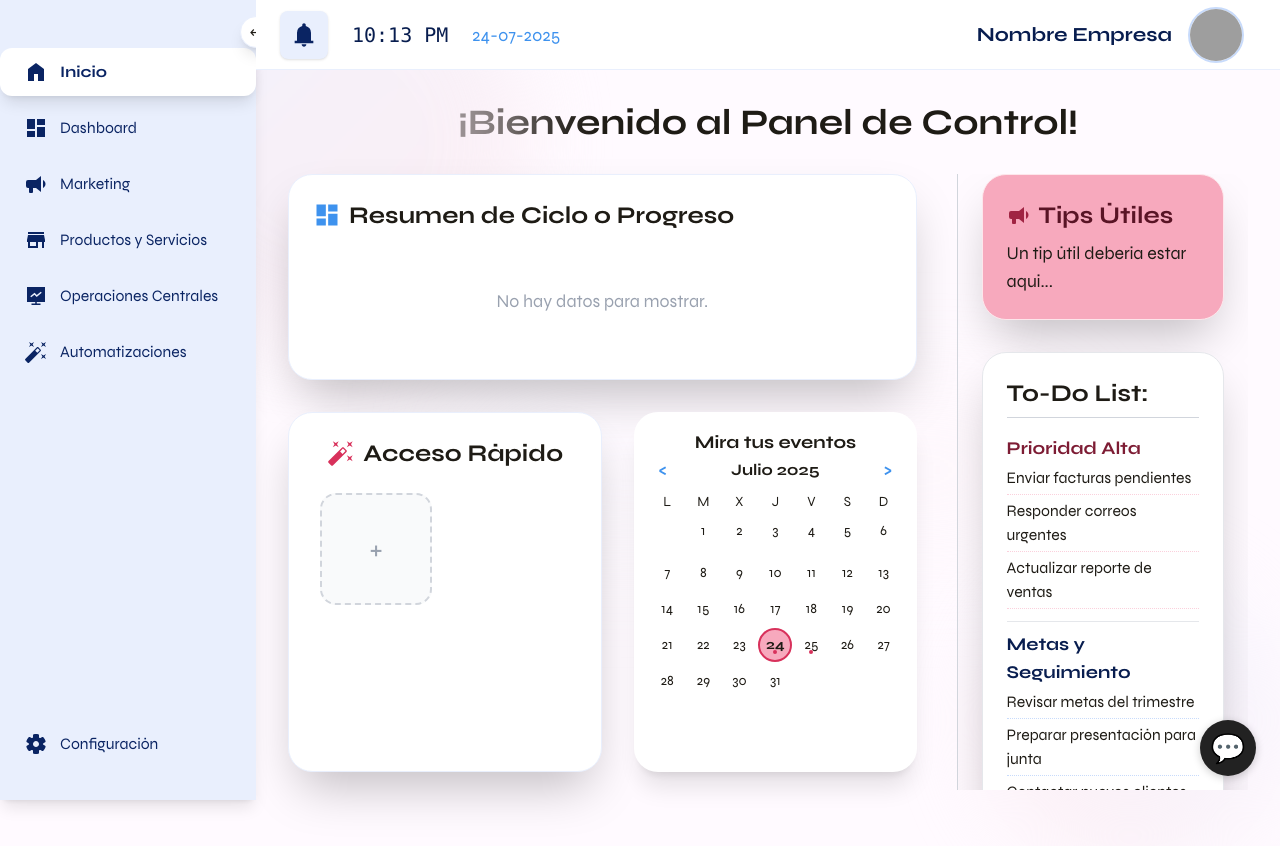
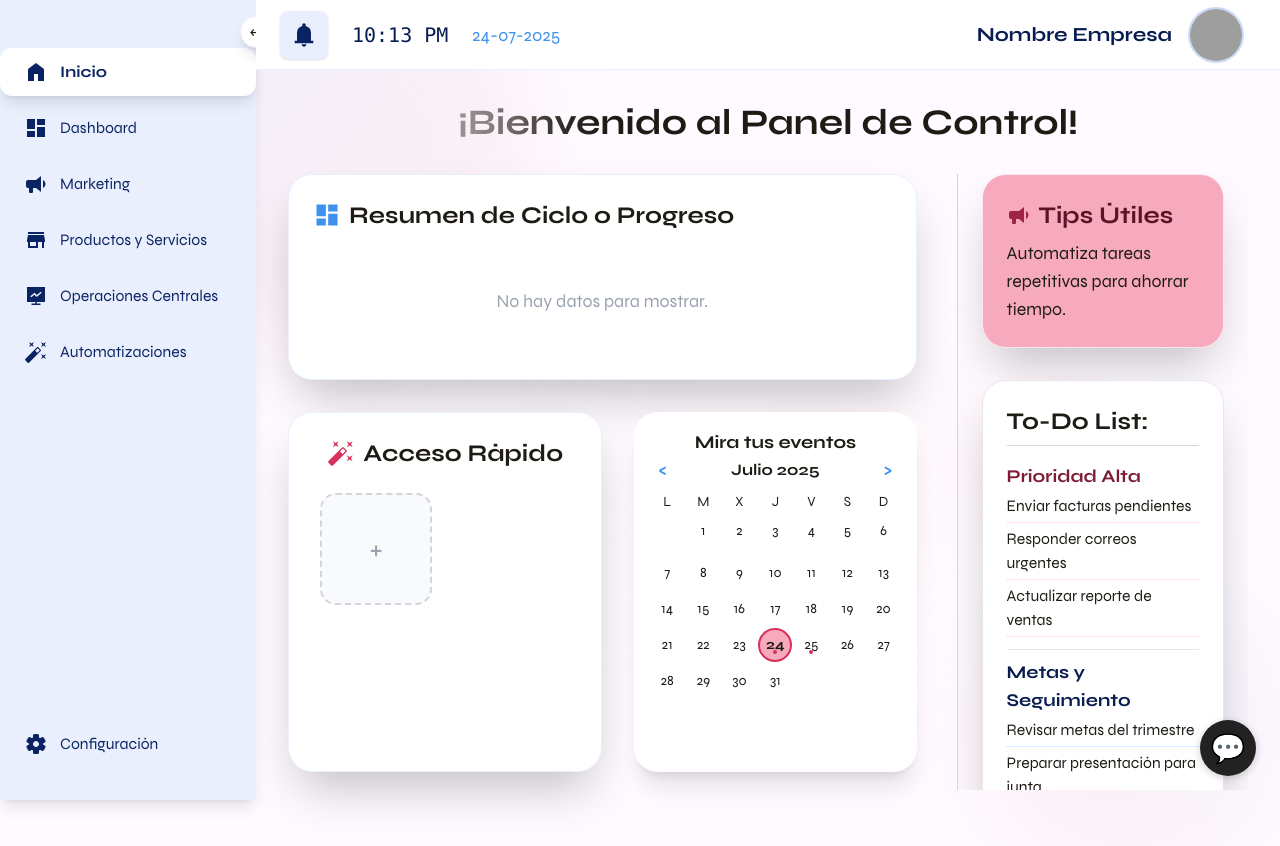
Before and after one commit to iadev2005/UcaBytes, a React (Vite) app in the folder frontend/: page / in a window 1280 px wide. Shown: the top 846 px of the page. Built offline with nearby package versions, Linux system fonts and the light colour scheme; grey boxes are pictures that could not be loaded.

Commit message:
feat: tips utiles!

```diff
--- a/frontend/src/pages/Home.tsx
+++ b/frontend/src/pages/Home.tsx
@@ -169,6 +169,27 @@ export default function Home() {
 
   const eventosFecha: string[] = selectedDate ? eventosPorFecha[selectedDate.toISOString().slice(0, 10)] || [] : [];
 
+  // Lista de tips útiles para mejorar la empresa
+  const tipsUtiles = [
+    "Automatiza tareas repetitivas para ahorrar tiempo.",
+    "Escucha el feedback de tus clientes y adáptate.",
+    "Invierte en la capacitación de tu equipo.",
+    "Analiza tus métricas clave cada semana.",
+    "Fomenta la innovación y la creatividad.",
+    "Mantén una comunicación clara y abierta.",
+    "Diversifica tus fuentes de ingreso.",
+    "Aprovecha herramientas digitales para marketing.",
+    "Establece metas claras y medibles.",
+    "Cuida la experiencia del cliente en cada punto de contacto."
+  ];
+  const [tipIndex, setTipIndex] = useState(0);
+  useEffect(() => {
+    const interval = setInterval(() => {
+      setTipIndex((prev) => (prev + 1) % tipsUtiles.length);
+    }, 60000);
+    return () => clearInterval(interval);
+  }, [tipsUtiles.length]);
+
   return (
     <div className="min-h-screen flex flex-col bg-[var(--color-background)] p-8 items-center relative overflow-hidden">
       {/* Fondo decorativo */}
@@ -283,7 +304,7 @@ export default function Home() {
                 <MegaphoneIcon className="text-[var(--color-secondary-600)] w-6 h-6" />
                 <h2 className="text-2xl font-bold text-[var(--color-secondary-800)]">Tips Útiles</h2>
               </div>
-              <p className="text-lg">Un tip útil debería estar aquí...</p>
+              <p className="text-lg transition-all duration-500 min-h-[32px]">{tipsUtiles[tipIndex]}</p>
             </div>
 
             <div className="bg-white rounded-3xl shadow-2xl p-6 border border-gray-200 w-full animate-fade-in-up">
```
